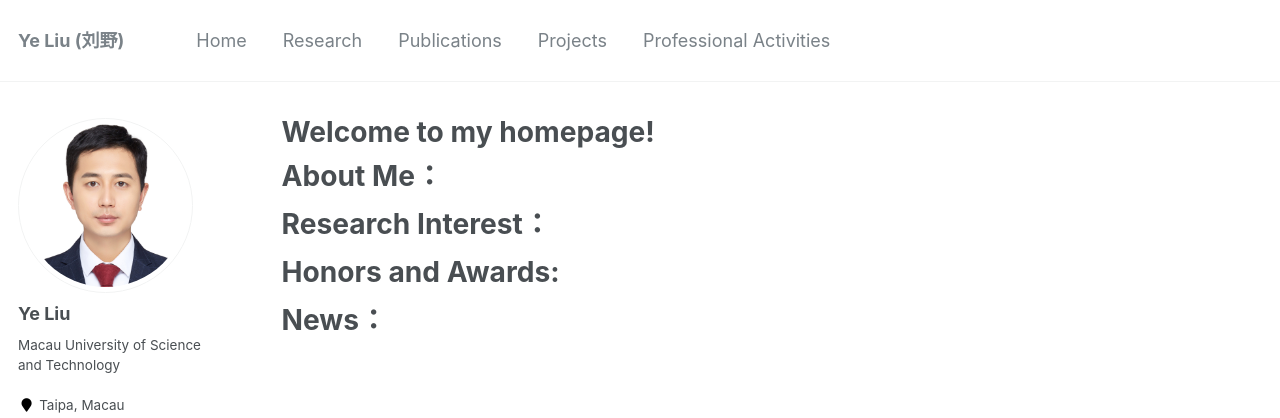
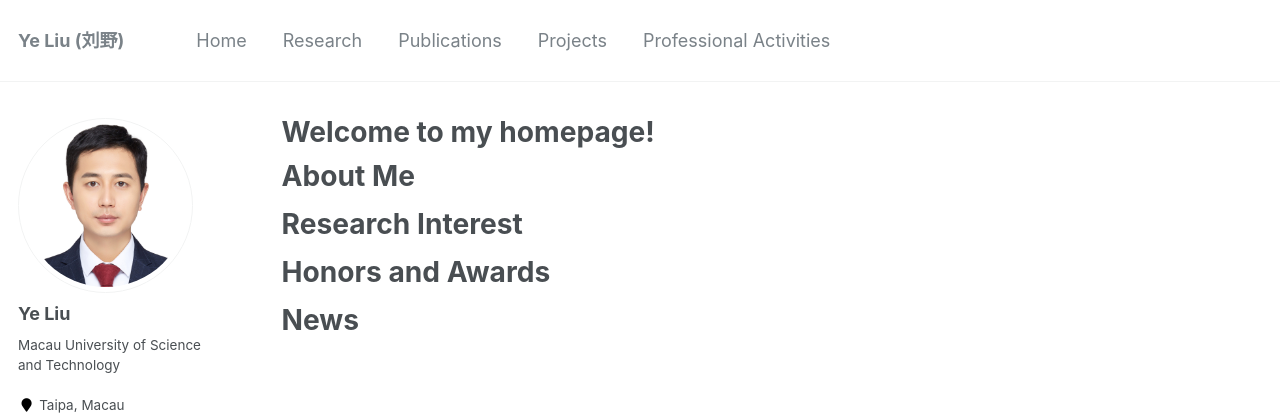
Before and after one commit to ChrisYe-Liu/chrisye-liu.github.io, a Jekyll site: the page built from _pages/about.md, in a window 1280 px wide. Shown: the top 418 px of the page. Built offline with Jekyll 4.4.1, drawn with Linux system fonts in a browser that asks for light colours.

```diff
--- a/_pages/about.md
+++ b/_pages/about.md
@@ -11,19 +11,19 @@ redirect_from:
 
 
 
-About Me：
+About Me
 ======
 
 
 
-Research Interest：
+Research Interest
 ======
 
 
 
-Honors and Awards:
+Honors and Awards
 ======
 
 
-News：
+News
 ======
```
